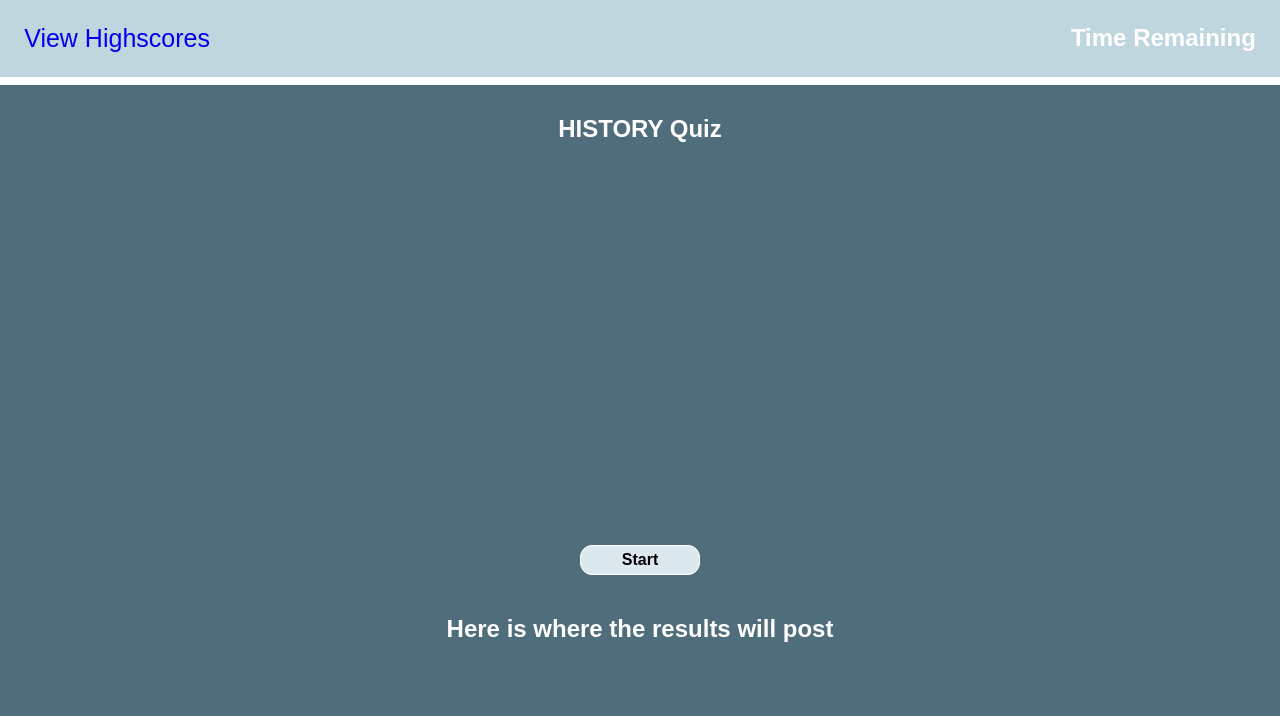
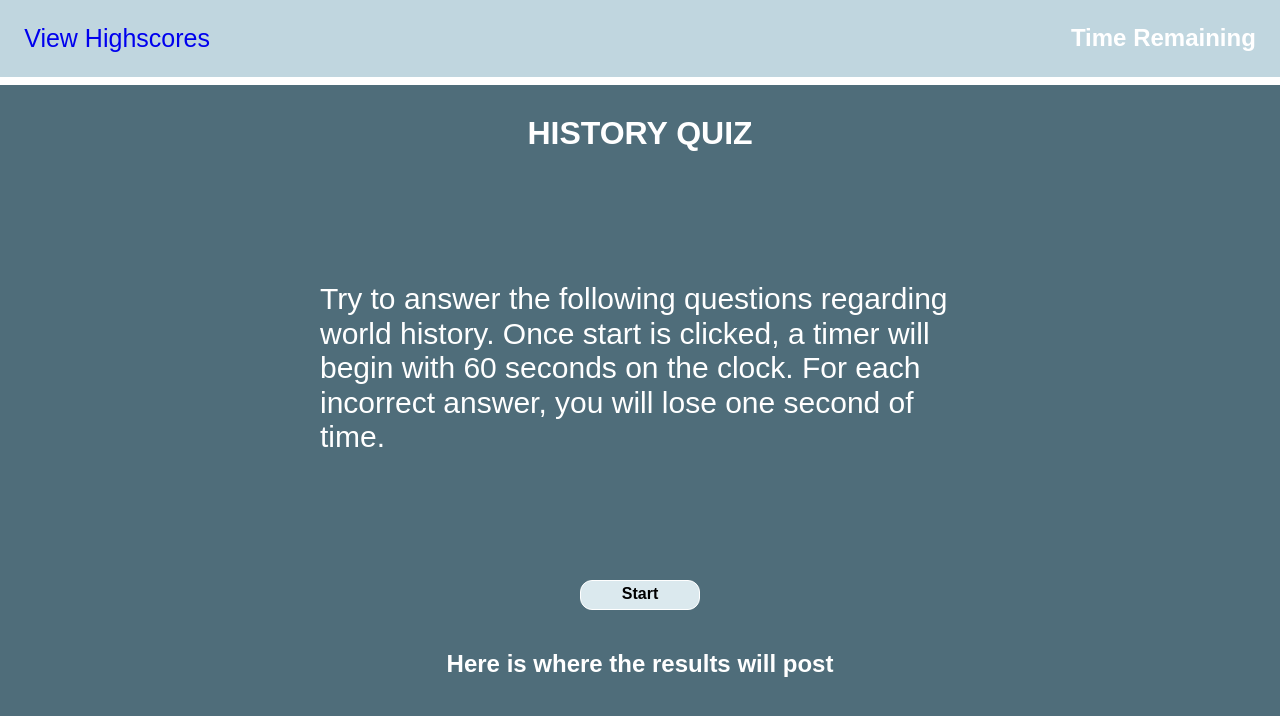
Before and after one commit to MCReagan/Multiple-Choice-Quiz, a plain HTML site: page index.html in a window 1280 px wide. Drawn offline with Linux system fonts and the light colour scheme.

Commit message:
added an instructive message on how to play and added between divs for sizing

```diff
--- a/assets/css/style.css
+++ b/assets/css/style.css
@@ -61,8 +61,16 @@ button {
     display: flex;
 }
 
+.sidebar {
+    width: 23vw;
+}
+
 .game {
 
+}
+
+#sidebars {
+    display: flex;
 }
 
 #choices {
@@ -71,6 +79,10 @@ button {
     justify-content: center;
     align-items: center;
     margin: 2vw;
+    color: var(--white);
+    width: 50vw;
+    font-size: 30px;
+    text-justify: distribute;
 }
 
 #title {
--- a/index.html
+++ b/index.html
@@ -25,11 +25,19 @@
         <main>
             <div class="game">
                 <div id="title">
-                    <h2>HISTORY Quiz</h2>
+                    <h1>HISTORY QUIZ</h1>
                 </div>
-                <form id="choices">
-
-                </form>
+                <div id ="sidebars">
+                    <div class="sidebar">
+                    </div>
+                    <form id="choices">
+                        Try to answer the following questions regarding world history. Once start is clicked, a timer
+                        will begin with 60 seconds on the clock. For each incorrect answer, you will lose one second of
+                        time.
+                    </form>
+                    <div class="sidebar">
+                    </div>
+                </div>
                 <div id="start">
                     <button type="button" id="startButton">Start</button>
                 </div>
```
